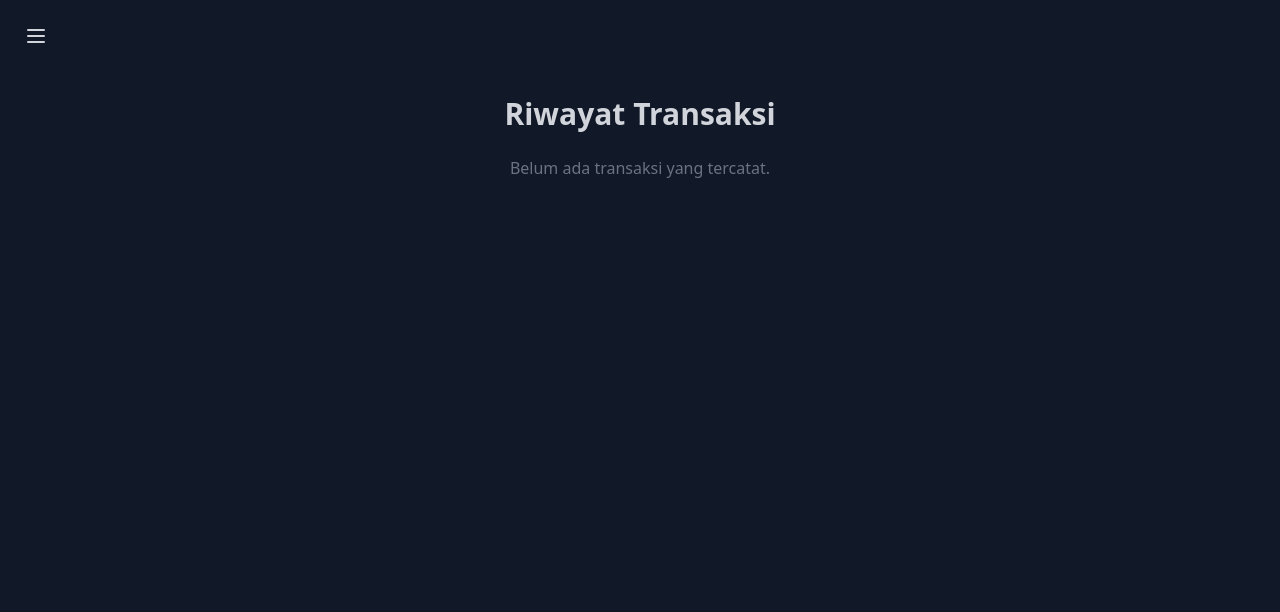
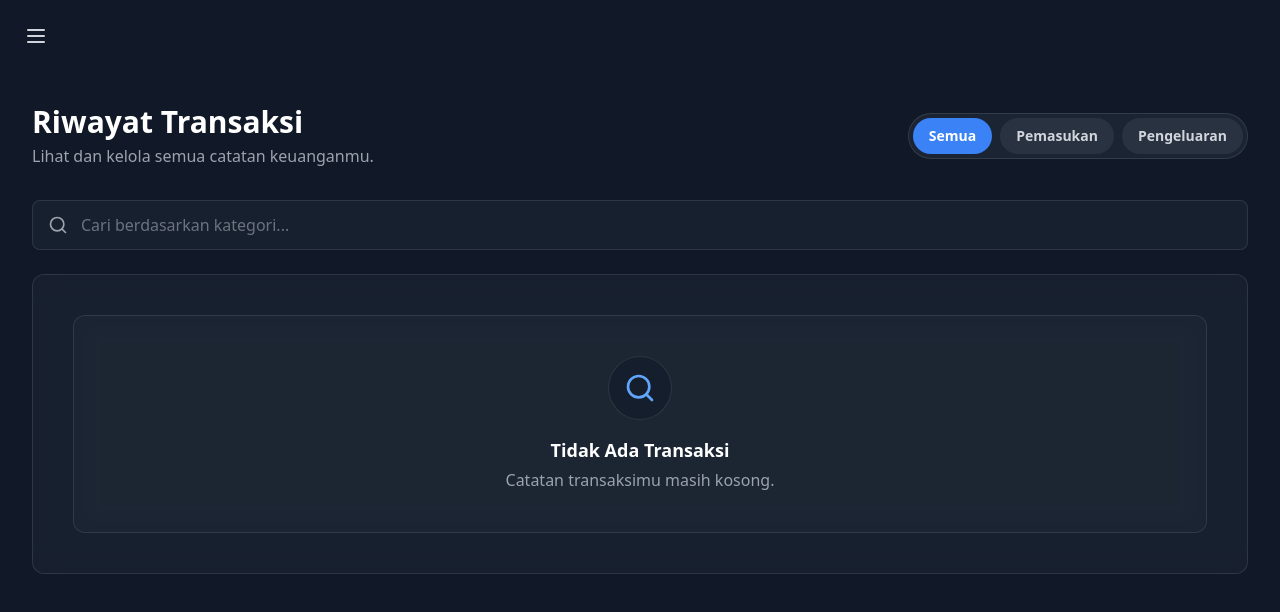
Before and after one commit to SulthanAndyno/fins, a React (Vite) app in the folder fins-app/: page /history in a window 1280 px wide. Shown: the top 612 px of the page. Built offline with nearby package versions, Linux system fonts and the light colour scheme.

Commit message:
update TransactionHistory.jsx

```diff
--- a/fins-app/src/components/TransactionHistory.jsx
+++ b/fins-app/src/components/TransactionHistory.jsx
@@ -1,48 +1,116 @@
-import React from 'react';
+import React, { useState, useMemo } from 'react';
+import { motion, AnimatePresence } from 'framer-motion';
 import { format } from 'date-fns';
 import { id } from 'date-fns/locale';
-import { Trash2, ArrowUpCircle, ArrowDownCircle } from 'lucide-react';
+import { Trash2, ArrowUpCircle, ArrowDownCircle, Search, CalendarDays } from 'lucide-react';
+import EmptyState from './EmptyState';
 
 const TransactionHistory = ({ transactions, deleteTransaction }) => {
-  if (transactions.length === 0) {
-    return (
-      <div className="p-6 text-center">
-        <h2 className="text-3xl font-bold text-text-dark mb-6">Riwayat Transaksi</h2>
-        <p className="text-gray-500">Belum ada transaksi yang tercatat.</p>
-      </div>
+  const [filter, setFilter] = useState('all');
+  const [searchTerm, setSearchTerm] = useState('');
+
+  // Memoize hasil filter agar tidak dihitung ulang setiap kali render
+  const filteredTransactions = useMemo(() => {
+    return transactions
+      .filter(t => {
+        // Filter berdasarkan tipe (pemasukan/pengeluaran)
+        if (filter !== 'all' && t.type !== filter) return false;
+        // Filter berdasarkan pencarian (tidak case-sensitive)
+        if (searchTerm && !t.category.toLowerCase().includes(searchTerm.toLowerCase())) return false;
+        return true;
+      });
+  }, [transactions, filter, searchTerm]);
+
+  const FilterButton = ({ type, label }) => (
+    <button
+      onClick={() => setFilter(type)}
+      className={`px-4 py-2 rounded-full font-semibold text-sm transition-colors ${
+        filter === type ? 'bg-blue-500 text-white' : 'bg-gray-700/50 text-gray-300 hover:bg-white/10 hover:text-white'
+      }`}
+    >
+      {label}
+    </button>
   );
-  }
 
   return (
-    <div className="p-6">
-      <h2 className="text-3xl font-bold text-text-dark mb-6">Riwayat Transaksi</h2>
-      <div className="bg-white rounded-lg shadow-sm overflow-hidden">
-        <ul className="divide-y divide-gray-200">
-          {transactions.map(t => (
-            <li key={t.id} className="p-4 flex justify-between items-center hover:bg-gray-50">
-              <div className="flex items-center">
+    <motion.div
+      initial={{ opacity: 0, y: 20 }}
+      animate={{ opacity: 1, y: 0 }}
+      className="p-4 sm:p-6 lg:p-8"
+    >
+      <div className="flex flex-col md:flex-row justify-between md:items-center mb-8 gap-4">
+        <div>
+            <h1 className="text-3xl font-bold text-white">Riwayat Transaksi</h1>
+            <p className="text-gray-400 mt-1">Lihat dan kelola semua catatan keuanganmu.</p>
+        </div>
+        <div className="flex items-center gap-2 p-1 bg-gray-800/80 rounded-full border border-white/10">
+          <FilterButton type="all" label="Semua" />
+          <FilterButton type="income" label="Pemasukan" />
+          <FilterButton type="expense" label="Pengeluaran" />
+        </div>
+      </div>
+
+      {/* --- Search Bar --- */}
+      <div className="mb-6 relative">
+          <Search className="absolute left-4 top-1/2 -translate-y-1/2 text-gray-400" size={20} />
+          <input
+            type="text"
+            placeholder="Cari berdasarkan kategori..."
+            value={searchTerm}
+            onChange={(e) => setSearchTerm(e.target.value)}
+            className="w-full bg-gray-800/50 border border-white/10 rounded-lg text-white placeholder-gray-500 pl-12 pr-4 py-3 focus:ring-2 focus:ring-blue-500 focus:border-transparent transition-all"
+          />
+      </div>
+
+      <div className="bg-gray-800/50 backdrop-blur-md border border-white/10 rounded-xl overflow-hidden">
+        <AnimatePresence>
+          {filteredTransactions.length > 0 ? (
+            <motion.ul layout className="divide-y divide-white/10">
+              {filteredTransactions.map(t => (
+                <motion.li
+                  layout
+                  key={t.id}
+                  initial={{ opacity: 0, x: -20 }}
+                  animate={{ opacity: 1, x: 0 }}
+                  exit={{ opacity: 0, x: 50, transition: { duration: 0.2 } }}
+                  className="p-4 flex justify-between items-center hover:bg-white/5 transition-colors"
+                >
+                  <div className="flex items-center gap-4">
                      {t.type === 'income'
-                   ? <ArrowUpCircle className="text-secondary mr-4" size={24}/>
-                   : <ArrowDownCircle className="text-red-500 mr-4" size={24}/>
+                       ? <ArrowUpCircle className="text-emerald-400" size={28}/>
+                       : <ArrowDownCircle className="text-red-400" size={28}/>
                      }
                      <div>
-                   <p className="font-semibold text-text-dark">{t.category}</p>
-                   <p className="text-sm text-gray-500">{format(new Date(t.date), 'dd MMMM yyyy', { locale: id })}</p>
+                       <p className="font-semibold text-white">{t.category}</p>
+                       <p className="text-sm text-gray-400 flex items-center gap-1.5 mt-1">
+                          <CalendarDays size={14}/>
+                          {format(new Date(t.date), 'dd MMMM yyyy', { locale: id })}
+                       </p>
                      </div>
                   </div>
-              <div className="flex items-center">
-                <p className={`font-bold text-lg ${t.type === 'income' ? 'text-secondary' : 'text-red-500'}`}>
+                  <div className="flex items-center gap-4">
+                    <p className={`font-bold text-lg ${t.type === 'income' ? 'text-emerald-400' : 'text-red-400'}`}>
                       {t.type === 'income' ? '+' : '-'}Rp {t.amount.toLocaleString('id-ID')}
                     </p>
-                <button onClick={() => deleteTransaction(t.id)} className="ml-4 text-gray-400 hover:text-red-600">
+                    <button onClick={() => deleteTransaction(t.id)} className="p-2 text-gray-500 hover:text-red-400 hover:bg-red-900/50 rounded-full transition-colors">
                       <Trash2 size={18} />
                     </button>
                   </div>
-            </li>
+                </motion.li>
               ))}
-        </ul>
+            </motion.ul>
+          ) : (
+            <div className="p-10">
+                <EmptyState
+                    icon={<Search size={32} />}
+                    title="Tidak Ada Transaksi"
+                    message={searchTerm ? "Tidak ada transaksi yang cocok dengan pencarianmu." : "Catatan transaksimu masih kosong."}
+                />
             </div>
+          )}
+        </AnimatePresence>
       </div>
+    </motion.div>
   );
 };
 
```
Lines whose indentation alone changed are shown as unchanged.
